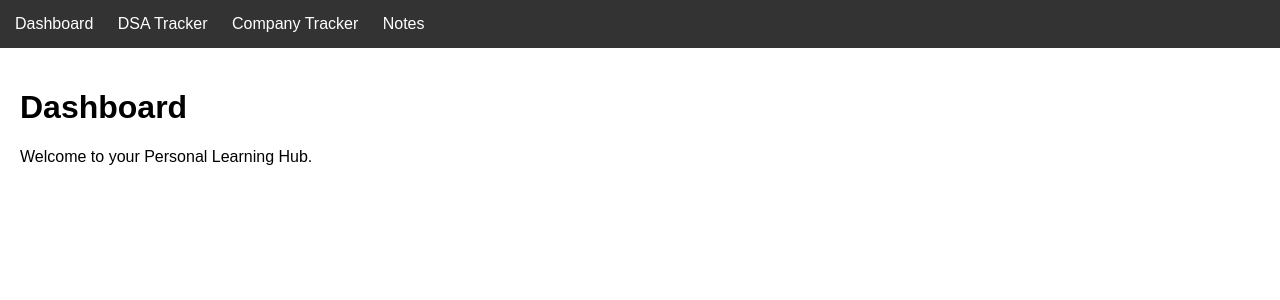
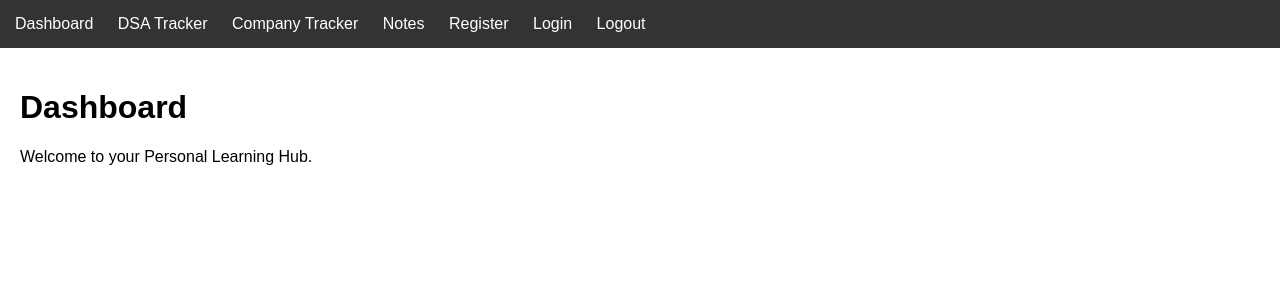
Before and after one commit to smayamaben-01/personal-learning-hub, a Flask app: page / in a window 1280 px wide. Shown: the top 300 px of the page. Run offline with Flask 3, Linux system fonts and the light colour scheme; the visitor is signed in with stand-in values (Sample User, id 1); parts of the project's set-up code (start-up, migrations or seed data) failed here and were passed over.

Commit message:
fix: add username length validation and logout nav link

```diff
--- a/config.py
+++ b/config.py
@@ -7,3 +7,5 @@ DB_HOST = os.getenv('DB_HOST')
 DB_USER = os.getenv('DB_USER')
 DB_PASSWORD = os.getenv('DB_PASSWORD')
 DB_NAME = os.getenv('DB_NAME')
+
+SECRET_KEY = os.getenv('SECRET_KEY')
--- a/templates/base.html
+++ b/templates/base.html
@@ -11,6 +11,9 @@
             <a href = "/dsa">DSA Tracker</a>
             <a href = "/companies">Company Tracker</a>
             <a href = "/notes">Notes</a>
+            <a href="/register">Register</a>
+            <a href="/login">Login</a>
+            <a href="logout">Logout</a>
         </nav>
 
         <main>
```
